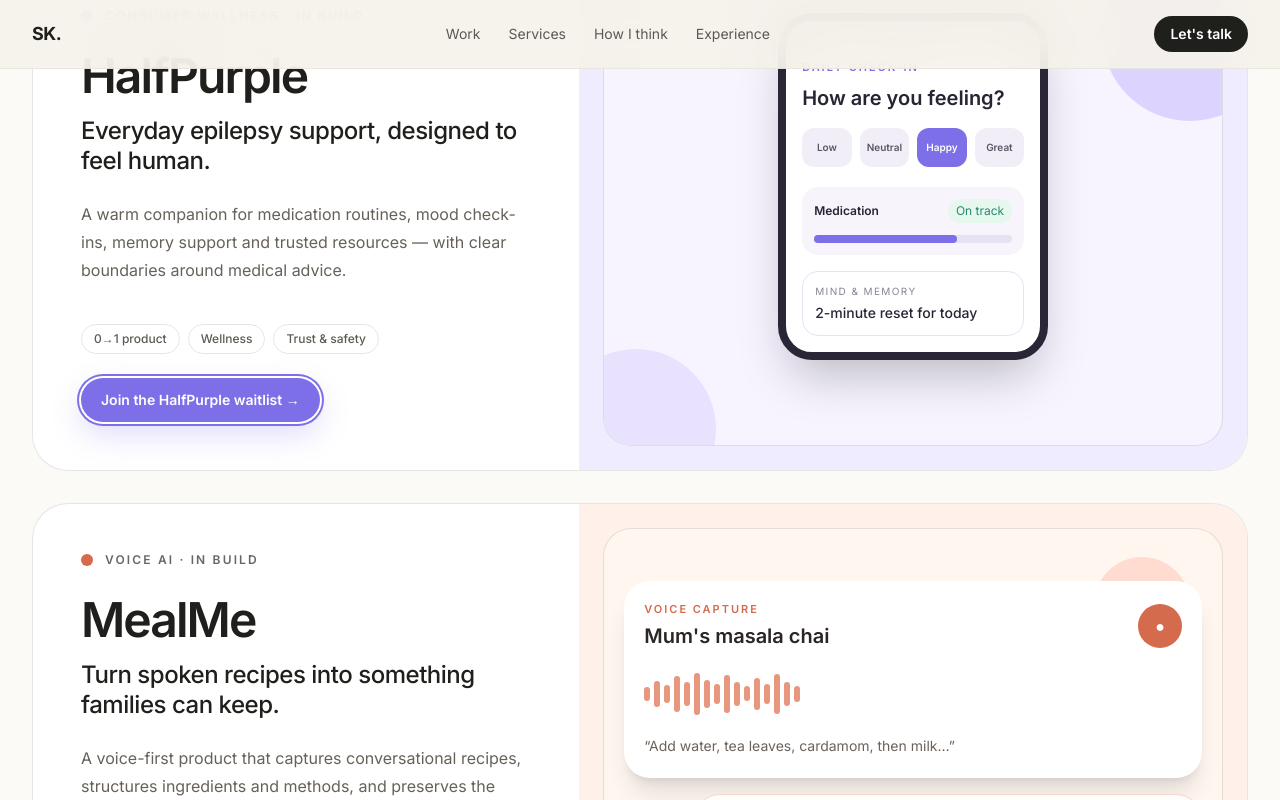
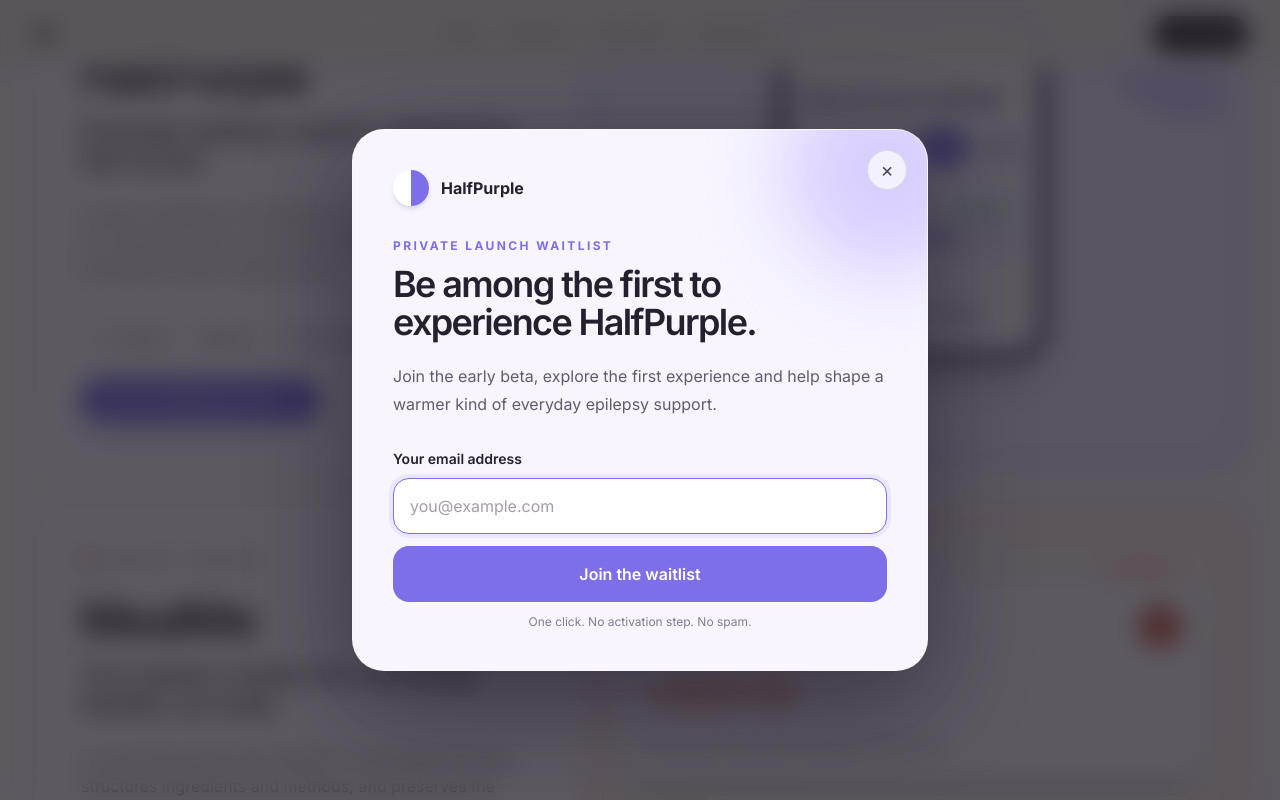
Before and after one commit to shikhakhandelwalm/shikha, a Next.js app: page / in a window 1280 px wide. Both pictures are taken after a click on the button "Join the HalfPurple waitlist →". Shown: the part 1425-2225 px from the top of the page. Built offline with nearby package versions, Linux system fonts and the light colour scheme.

Commit message:
Add HalfPurple waitlist modal

```diff
--- /dev/null
+++ b/src/components/HalfPurpleWaitlistModal.tsx
@@ -0,0 +1,150 @@
+"use client";
+
+import { FormEvent, useEffect, useRef, useState } from "react";
+import { AnimatePresence, motion } from "framer-motion";
+
+type Props = {
+  open: boolean;
+  onClose: () => void;
+};
+
+export default function HalfPurpleWaitlistModal({ open, onClose }: Props) {
+  const [status, setStatus] = useState<"idle" | "submitting" | "success" | "error">("idle");
+  const [email, setEmail] = useState("");
+  const inputRef = useRef<HTMLInputElement>(null);
+
+  useEffect(() => {
+    if (!open) return;
+    const previousOverflow = document.body.style.overflow;
+    document.body.style.overflow = "hidden";
+    inputRef.current?.focus();
+
+    const closeOnEscape = (event: KeyboardEvent) => {
+      if (event.key === "Escape") onClose();
+    };
+    window.addEventListener("keydown", closeOnEscape);
+
+    return () => {
+      document.body.style.overflow = previousOverflow;
+      window.removeEventListener("keydown", closeOnEscape);
+    };
+  }, [open, onClose]);
+
+  async function joinWaitlist(event: FormEvent<HTMLFormElement>) {
+    event.preventDefault();
+    setStatus("submitting");
+
+    const form = new FormData(event.currentTarget);
+    try {
+      const response = await fetch("/api/waitlist", {
+        method: "POST",
+        headers: { "Content-Type": "application/json" },
+        body: JSON.stringify({ email, website: form.get("website") }),
+      });
+      if (!response.ok) throw new Error("Unable to join");
+      setStatus("success");
+    } catch {
+      setStatus("error");
+    }
+  }
+
+  function closeModal() {
+    onClose();
+    window.setTimeout(() => {
+      setStatus("idle");
+      setEmail("");
+    }, 250);
+  }
+
+  return (
+    <AnimatePresence>
+      {open && (
+        <motion.div
+          className="fixed inset-0 z-[100] flex items-center justify-center bg-[#17131F]/70 p-4 backdrop-blur-md"
+          initial={{ opacity: 0 }}
+          animate={{ opacity: 1 }}
+          exit={{ opacity: 0 }}
+          onMouseDown={(event) => {
+            if (event.target === event.currentTarget) closeModal();
+          }}
+        >
+          <motion.section
+            role="dialog"
+            aria-modal="true"
+            aria-labelledby="halfpurple-waitlist-title"
+            initial={{ opacity: 0, y: 24, scale: 0.98 }}
+            animate={{ opacity: 1, y: 0, scale: 1 }}
+            exit={{ opacity: 0, y: 18, scale: 0.98 }}
+            transition={{ duration: 0.22 }}
+            className="relative w-full max-w-xl overflow-hidden rounded-[32px] border border-white/20 bg-[#F8F5FF] p-7 text-[#25202E] shadow-[0_30px_100px_rgba(20,10,35,0.45)] md:p-10"
+          >
+            <div className="absolute -right-16 -top-16 h-52 w-52 rounded-full bg-[#D8CEFF] blur-2xl" />
+            <button
+              type="button"
+              aria-label="Close waitlist"
+              onClick={closeModal}
+              className="absolute right-5 top-5 z-10 grid h-10 w-10 place-items-center rounded-full border border-black/10 bg-white/70 text-xl text-[#4F4858] transition hover:bg-white"
+            >
+              ×
+            </button>
+
+            {status === "success" ? (
+              <div className="relative py-4">
+                <div className="grid h-14 w-14 place-items-center rounded-full bg-[#7C6FE8] text-2xl font-bold text-white">✓</div>
+                <p className="mt-7 text-xs font-bold uppercase tracking-[0.2em] text-[#7C6FE8]">Welcome, early tester</p>
+                <h2 id="halfpurple-waitlist-title" className="mt-3 text-3xl font-semibold leading-tight tracking-[-0.035em] md:text-4xl">
+                  Congratulations—you’re on the HalfPurple early beta list. 💜
+                </h2>
+                <p className="mt-5 text-base leading-7 text-[#625B6B]">
+                  We’ll email you when access is ready. You’ll be able to explore the app, try the early experience and report anything that feels unclear, broken or missing.
+                </p>
+                <p className="mt-5 font-semibold text-[#3D3547]">Your feedback will help shape HalfPurple.</p>
+              </div>
+            ) : (
+              <div className="relative">
+                <div className="flex items-center gap-3">
+                  <span className="h-9 w-9 rounded-full bg-[linear-gradient(90deg,#FFFFFF_50%,#7C6FE8_50%)] shadow-md" />
+                  <span className="font-bold">HalfPurple</span>
+                </div>
+                <p className="mt-8 text-xs font-bold uppercase tracking-[0.2em] text-[#7C6FE8]">Private launch waitlist</p>
+                <h2 id="halfpurple-waitlist-title" className="mt-3 text-4xl font-semibold leading-[1.05] tracking-[-0.045em]">
+                  Be among the first to experience HalfPurple.
+                </h2>
+                <p className="mt-5 text-base leading-7 text-[#625B6B]">
+                  Join the early beta, explore the first experience and help shape a warmer kind of everyday epilepsy support.
+                </p>
+
+                <form onSubmit={joinWaitlist} className="mt-7">
+                  <label htmlFor="waitlist-email" className="text-sm font-semibold">Your email address</label>
+                  <input
+                    ref={inputRef}
+                    id="waitlist-email"
+                    type="email"
+                    autoComplete="email"
+                    required
+                    value={email}
+                    onChange={(event) => setEmail(event.target.value)}
+                    placeholder="you@example.com"
+                    className="mt-2 h-14 w-full rounded-2xl border border-[#D9D1E6] bg-white px-4 text-base outline-none transition placeholder:text-[#A49CAB] focus:border-[#7C6FE8] focus:ring-4 focus:ring-[#7C6FE8]/10"
+                  />
+                  <input name="website" tabIndex={-1} autoComplete="off" className="absolute -left-[10000px] opacity-0" aria-hidden="true" />
+                  <button
+                    type="submit"
+                    disabled={status === "submitting"}
+                    className="mt-3 h-14 w-full rounded-2xl bg-[#7C6FE8] px-5 font-semibold text-white transition hover:bg-[#6E60DF] disabled:cursor-wait disabled:opacity-70"
+                  >
+                    {status === "submitting" ? "Adding you…" : "Join the waitlist"}
+                  </button>
+                  <p className="mt-3 text-center text-xs text-[#847B8E]">One click. No activation step. No spam.</p>
+                  {status === "error" && (
+                    <p role="alert" className="mt-3 text-center text-sm font-medium text-red-700">We couldn’t add you just now. Please try again.</p>
+                  )}
+                </form>
+              </div>
+            )}
+          </motion.section>
+        </motion.div>
+      )}
+    </AnimatePresence>
+  );
+}
```
